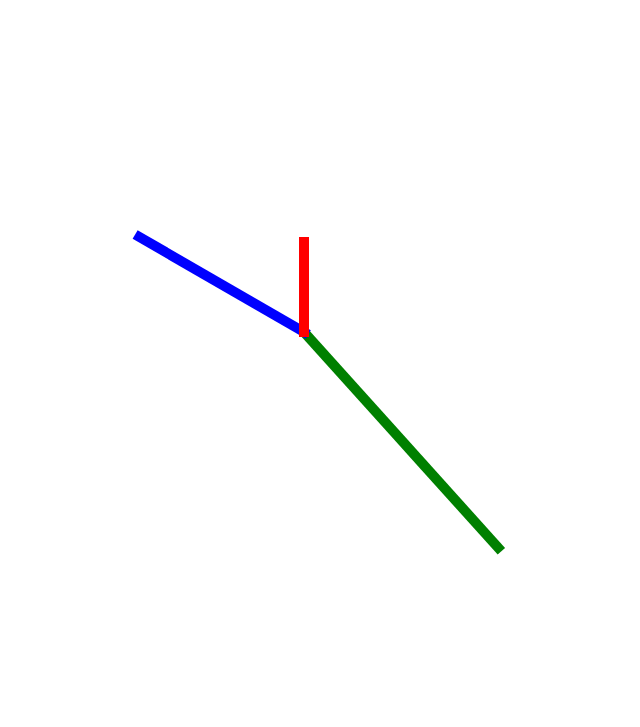
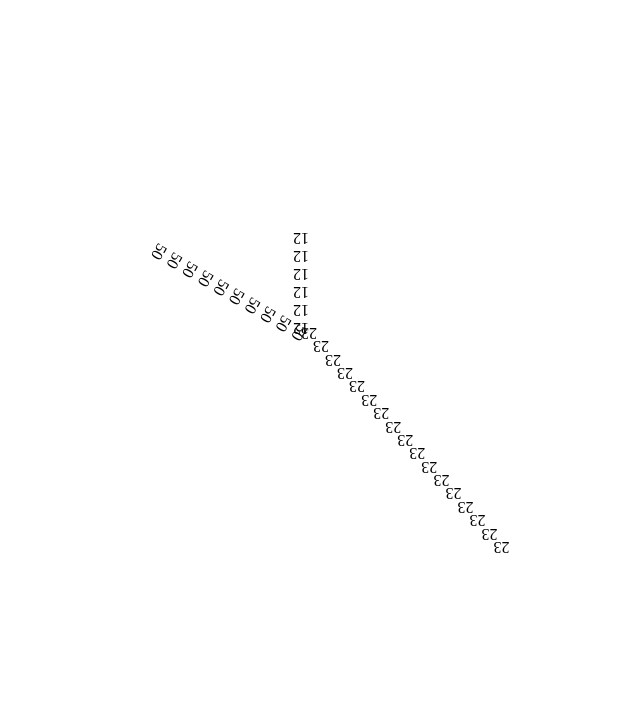
Before and after one commit to Geher-Marcell/Js_Analog_Clock, a plain HTML site: page index.html in a window 1280 px wide. Shown: the part 73-800 px from the top of the page, without its empty margins (341-981 px from the left). Drawn offline with Linux system fonts and the light colour scheme.

Commit message:
Add dynamic time display and update clock hands

```diff
--- a/index.html
+++ b/index.html
@@ -8,16 +8,52 @@
     <script src="script.js" defer></script>
 </head>
 <body>
+    <h1 id="time" style="text-align: center;"></h1>
     <div id="clock">
         <div id="second">
             <div>
+                <p>5</p>
+                <p>5</p>
+                <p>5</p>
+                <p>5</p>
+                <p>5</p>
+                <p>5</p>
+                <p>5</p>
+                <p>5</p>
+                <p>5</p>
+                <p>5</p>
+                <p>5</p>
+                <p>5</p>
+                <p>5</p>
+                <p>5</p>
+                <p>5</p>
+                <p>5</p>
+                <p>5</p>
             </div>
         </div>
         <div id="minute">
-            <div></div>
+            <div>
+                <p>5</p>
+                <p>5</p>
+                <p>5</p>
+                <p>5</p>
+                <p>5</p>
+                <p>5</p>
+                <p>5</p>
+                <p>5</p>
+                <p>5</p>
+                <p>5</p>
+            </div>
         </div>
         <div id="hour">
-            <div></div>
+            <div>
+                <p>5</p>
+                <p>5</p>
+                <p>5</p>
+                <p>5</p>
+                <p>5</p>
+                <p>5</p>
+            </div>
         </div>
     </div>
 </body>
--- a/script.js
+++ b/script.js
@@ -1,5 +1,3 @@
-
-
 setInterval(() => {
     let date = new Date();
 
@@ -11,7 +9,21 @@ setInterval(() => {
     let minutesDeg = (minutes / 60) * 360;
     let hoursDeg = (hours / 12) * 360;
 
-    document.getElementById('second').style.transform = `rotate(${secondsDeg}deg)`;
-    document.getElementById('minute').style.transform = `rotate(${minutesDeg}deg)`;
-    document.getElementById('hour').style.transform = `rotate(${hoursDeg}deg)`;
+    // clock hands
+    document.querySelector('#second').style.transform = `rotate(${secondsDeg}deg)`;
+    document.querySelector('#minute').style.transform = `rotate(${minutesDeg}deg)`;
+    document.querySelector('#hour').style.transform = `rotate(${hoursDeg}deg)`;
+
+    document.getElementById('time').innerHTML = `${hours}:${minutes}:${seconds}`;
+
+    document.querySelectorAll('#second>div>p').forEach((el) => {
+        el.innerHTML = seconds;
+        el.style.transform = `rotate(-${secondsDeg}deg)`;
+    });
+    document.querySelectorAll('#minute>div>p').forEach((el) => {
+        el.innerHTML = minutes;
+    });
+    document.querySelectorAll('#hour>div>p').forEach((el) => {
+        el.innerHTML = hours;
+    });
 }, 1000);
--- a/style.css
+++ b/style.css
@@ -11,22 +11,12 @@
     height: 10px;
 }
 
-#second::after{
-    content: '';
-    display: block;
-    width: 10px;
-    height: 300px;
-    background-color: green;
+#second>div, #minute>div, #hour>div{
+    display: grid;
+    grid-template-rows: 1fr 1fr;
 }
 
-#minute > div{
-    width: 10px;
-    height: 200px;
-    background-color: blue;
+p{
+    padding: 0;
+    margin: 0;
 }
-
-#hour > div{
-    width: 10px;
-    height: 100px;
-    background-color: red;
-}
```
